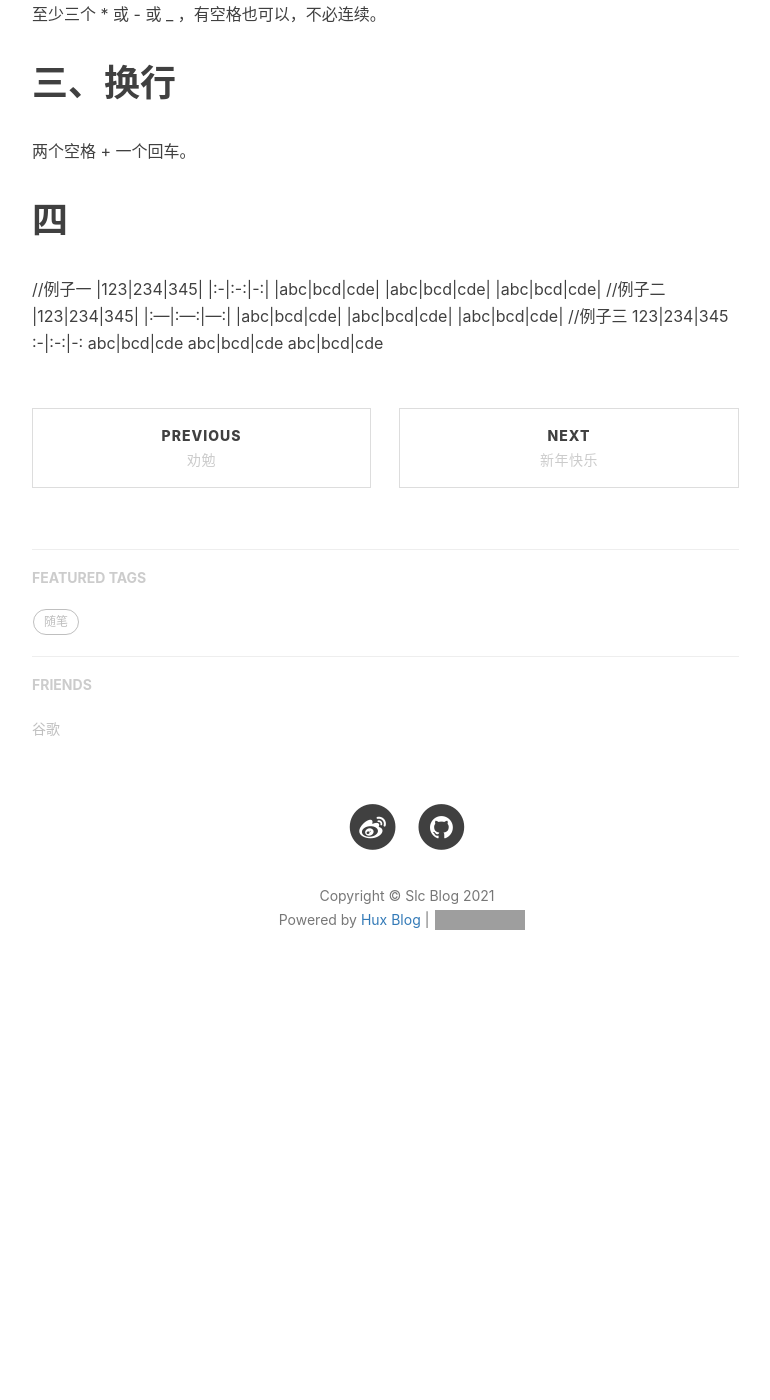
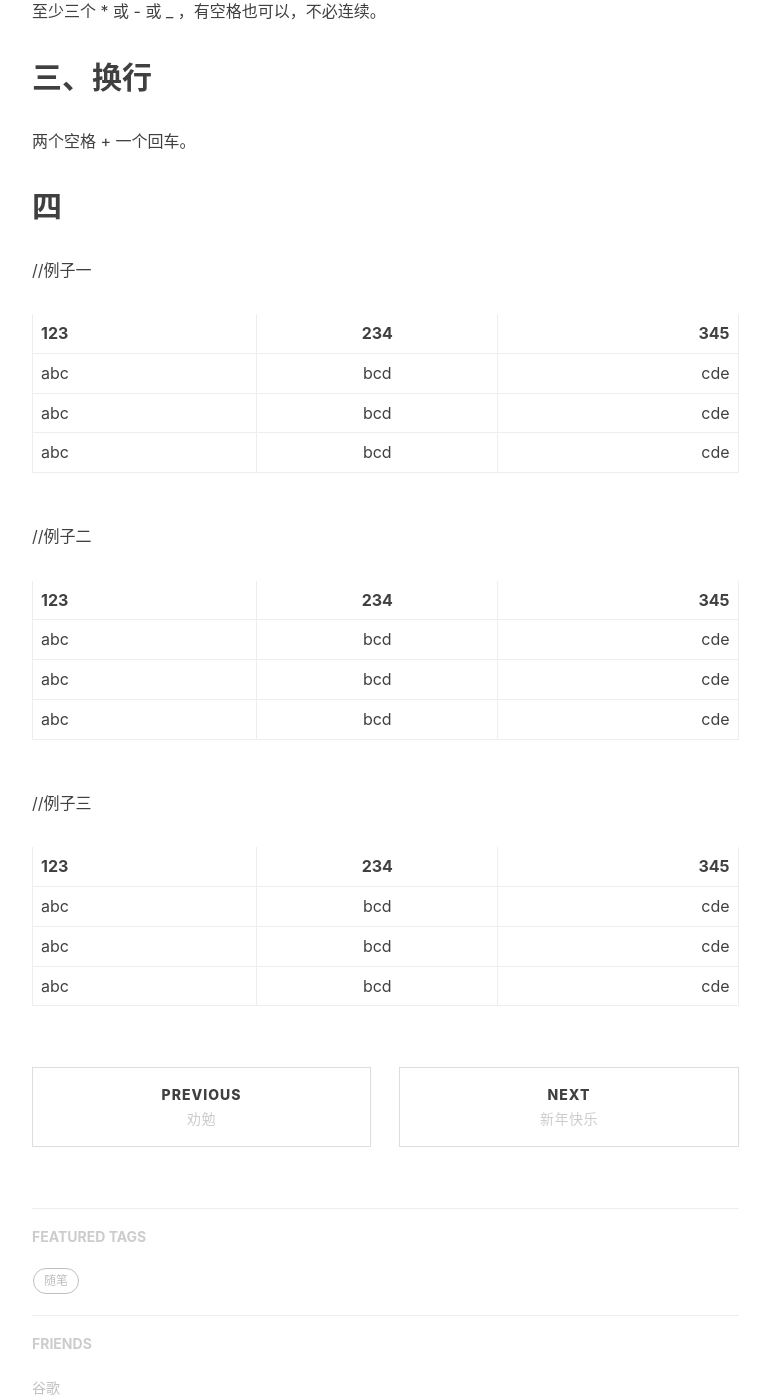
Before and after one commit to wey-code/wey-code.github.io, a Jekyll site: the page built from _posts/2021-02-10-md_use.md, in a window 1280 px wide and 1400 px high, scrolled down 1256 px. Shown: the whole window, without its empty margins (233-1003 px from the left). Built offline with Jekyll 4.4.1, drawn with Linux system fonts in a browser that asks for light colours; nearby versions of some CDN libraries; comment, search, counter and statistics services are not loaded; before the commit the page ends 2280 px from its top, so only the background shows below that; grey boxes are pictures that could not be loaded.

Commit message:
更新新博文 大年初一

```diff
--- a/_layouts/page.html
+++ b/_layouts/page.html
@@ -81,4 +81,7 @@ layout: default
 <script type="text/javascript"
         src="https://cdnjs.cloudflare.com/ajax/libs/mathjax/2.7.5/MathJax.js?config=TeX-AMS-MML_HTMLorMML">
 </script>
+
+
+
 {% endif %}
--- a/_layouts/post.html
+++ b/_layouts/post.html
@@ -120,6 +120,8 @@ layout: default
     </div>
 </article>
 
+
+
 <!-- add support for mathjax by voleking-->
 {% if page.mathjax %}
   {% include mathjax_support.html %}
--- a/_posts/2021-02-10-md_use.md
+++ b/_posts/2021-02-10-md_use.md
@@ -9,49 +9,54 @@ header-mask: 0.4
 tags:
   - 随笔
 ---
+# MD常用语法格式
 
->MD常用语法格式
-
-# 一、标题
+## 一、标题
 
   一般使用#来标识层级。一共六个层级，再多不再标识。
 
    \# => h1;
 
-　　## => h2;
+  \## => h2;
 
-　　### => h3;
+  \### => h3;
 
-　　#### => h4;
+  \#### => h4;
 
-　　##### => h5;
+  \##### => h5;
 
-　　###### => h6;
+  \###### => h6;
 
-　　注：h1 级别会默认带一个 \<hr/>
+  注：h1 级别会默认带一个 \<hr/>
 
-# 二、分割线
+## 二、分割线
   至少三个 * 或 - 或 _ ，有空格也可以，不必连续。
 
-# 三、换行
+## 三、换行
   两个空格 + 一个回车。
 
-# 四
+## 四
 
 
 //例子一
+
 |123|234|345|
 |:-|:-:|-:|
 |abc|bcd|cde|
 |abc|bcd|cde|
 |abc|bcd|cde|
+
 //例子二
+
 |123|234|345|
 |:---|:---:|---:|
 |abc|bcd|cde|
 |abc|bcd|cde|
 |abc|bcd|cde|
+
 //例子三
+
+
 123|234|345
 :-|:-:|-:
 abc|bcd|cde
```
Also changed, not shown: _posts/2021-02-12-spring_holiday.md (+8 -0 lines), css/hux-blog.css (line endings or trailing spaces), css/hux-blog.min.css.
